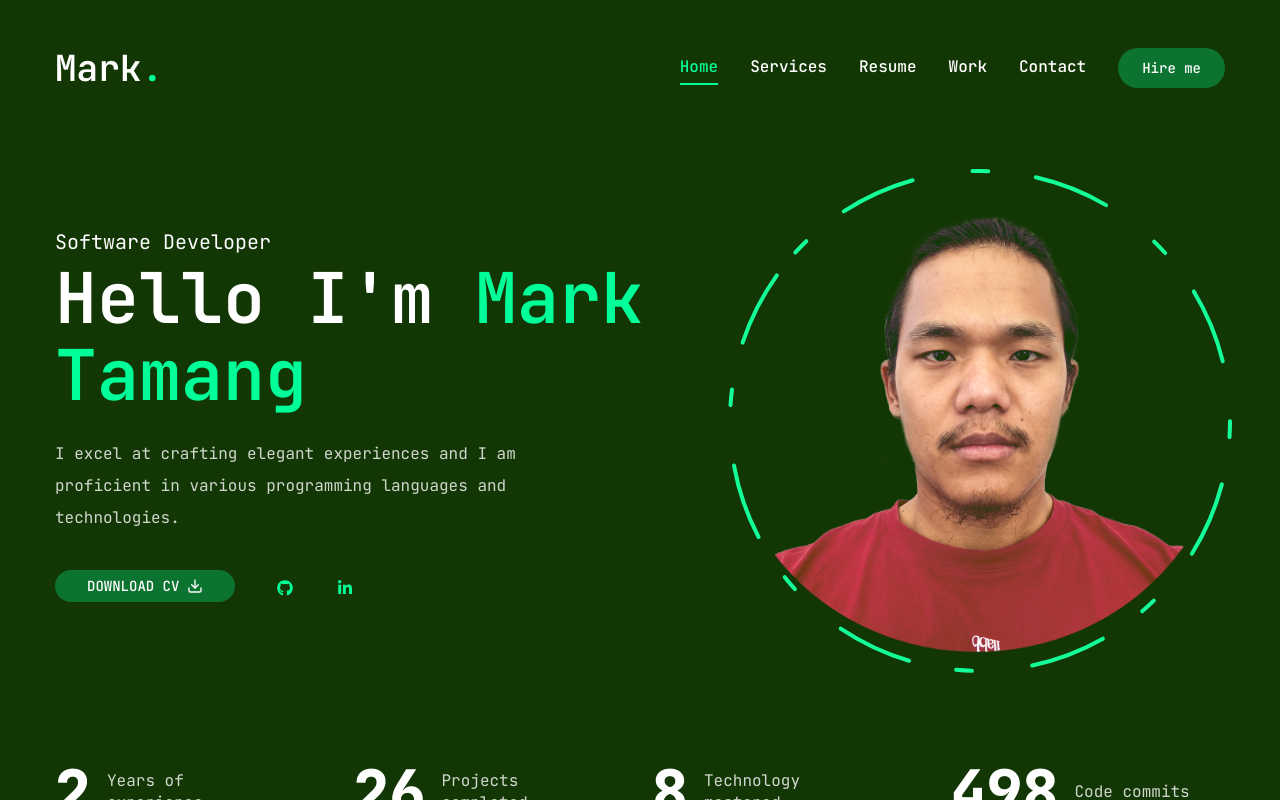
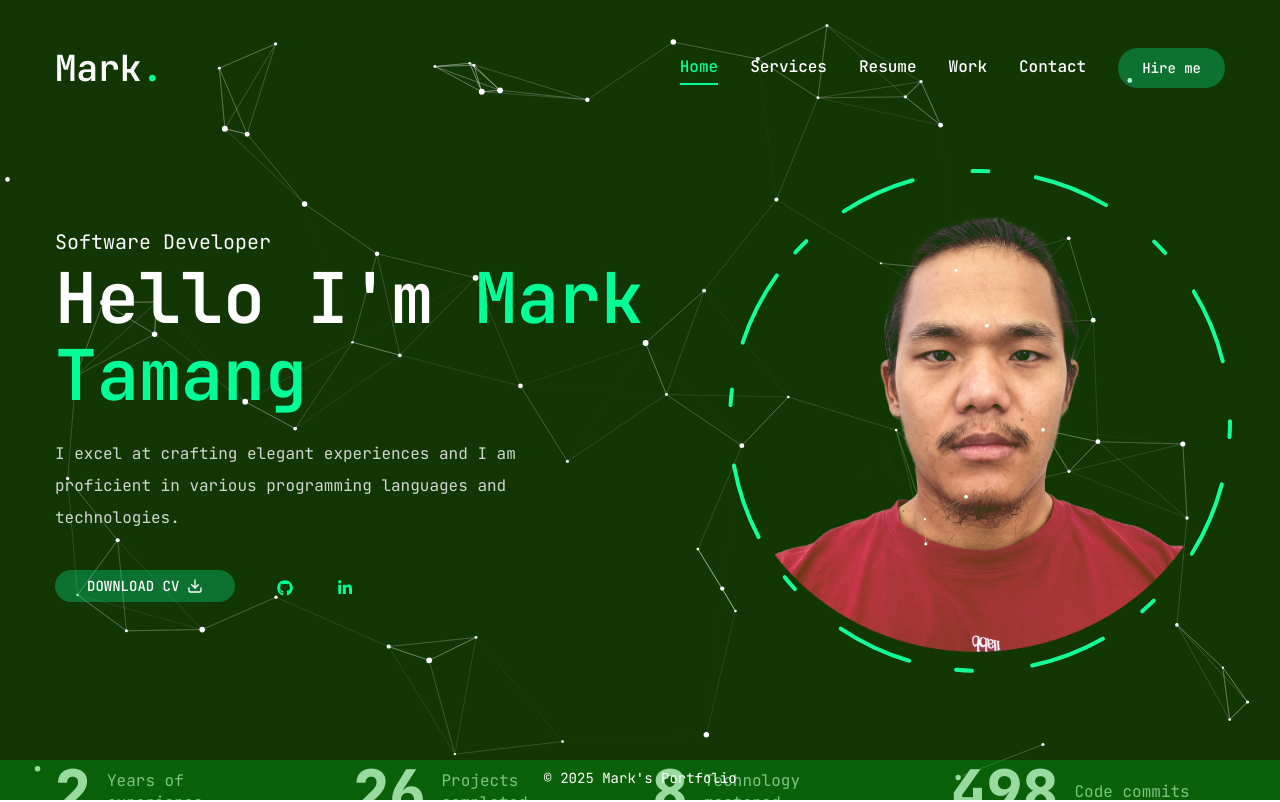
Before and after one commit to marktmng/mark-portfolio, a Next.js app: page / in a window 1280 px wide. Shown: the top 802 px of the page. Built offline with nearby package versions, Linux system fonts and the light colour scheme.

Commit message:
added particles effect

```diff
--- a/app/globals.css
+++ b/app/globals.css
@@ -24,3 +24,21 @@
     -webkit-text-stroke: 1px #02a312;
   }
 }
+
+.particles {
+  position: fixed;
+  top: 0;
+  left: 0;
+  width: 100vw;
+  height: 100vh;
+  z-index: -1; /* Send particles to the background */
+  pointer-events: none; /* Allow clicks to pass through */
+}
+
+.sticky-footer {
+  position: fixed;
+  bottom: 0;
+  left: 0;
+  width: 100%;
+  z-index: 10;
+}
--- a/app/layout.jsx
+++ b/app/layout.jsx
@@ -1,5 +1,6 @@
 import Header from "@/components/Header";
 import PageTransition from "@/components/PageTransition";
+import ParticlesComponent from "@/components/ParticlesComponent";
 import StairTransition from "@/components/StairTransition";
 import { JetBrains_Mono } from "next/font/google";
 import "./globals.css";
@@ -22,6 +23,7 @@ export default function RootLayout({ children }) {
         <Header />
         <StairTransition />
         <PageTransition>{children}</PageTransition>
+        <ParticlesComponent id="particles" />
       </body>
     </html>
   );
--- a/app/page.jsx
+++ b/app/page.jsx
@@ -4,6 +4,7 @@ import { Button } from "@/components/ui/button";
 import Link from "next/link";
 import { useState } from "react";
 import { FiDownload } from "react-icons/fi";
+import "./globals.css";
 
 import FeedbackForm from "@/components/ui/FeedbackForm";
 import Photo from "@/components/ui/Photo";
@@ -74,12 +75,15 @@ const Home = () => {
             </p>
           </div>
         </div>
-        <Testimonials />
-        <div
-          className="h-10 bg-[#02a312]/40 text-center py-2 text-sm hover:text-accent hover:cursor-pointer"
-          onClick={() => window.location.reload()}
-        >
-          <Link href="/">© 2025 Mark's Portfolio</Link>
+        <Testimonials className="mb-10" />
+        <div>
+          <br />
+          <div
+            className="sticky-footer h-10 bg-[#02a312]/40 text-center py-2 text-sm hover:text-accent hover:cursor-pointer"
+            onClick={() => window.location.reload()}
+          >
+            <Link href="/">© 2025 Mark's Portfolio</Link>
+          </div>
         </div>
       </div>
       {/* Feedback Modal */}
--- /dev/null
+++ b/components/ParticlesComponent.jsx
@@ -0,0 +1,75 @@
+"use client";
+
+import ParticlesLibrary, { initParticlesEngine } from "@tsparticles/react";
+import { loadSlim } from "@tsparticles/slim";
+import { useEffect, useMemo, useState } from "react";
+
+const ParticlesComponent = (props) => {
+  const [init, setInit] = useState(false);
+
+  useEffect(() => {
+    initParticlesEngine(async (engine) => {
+      await loadSlim(engine);
+    }).then(() => {
+      setInit(true);
+    });
+  }, []);
+
+  const particlesLoaded = (container) => {
+    console.log(container);
+  };
+
+  const options = useMemo(
+    () => ({
+      background: {
+        // color: { value: "#1a341a" },
+      },
+      fpsLimit: 120,
+      interactivity: {
+        events: {
+          onClick: { enable: true, mode: "push" },
+          onHover: { enable: true, mode: "grab" },
+        },
+        modes: {
+          push: { distance: 200, duration: 15 },
+          grab: { distance: 150 },
+        },
+      },
+      particles: {
+        color: { value: "#FFFFFF" },
+        links: {
+          color: "#FFFFFF",
+          distance: 150,
+          enable: true,
+          opacity: 0.3,
+          width: 1,
+        },
+        move: {
+          direction: "none",
+          enable: true,
+          outModes: { default: "bounce" },
+          random: true,
+          speed: 1,
+          straight: false,
+        },
+        number: { density: { enable: true }, value: 150 },
+        opacity: { value: 1.0 },
+        shape: { type: "circle" },
+        size: { value: { min: 1, max: 3 } },
+      },
+      detectRetina: true,
+    }),
+    []
+  );
+
+  return (
+    <ParticlesLibrary
+      id={props.id}
+      className="particles"
+      init={particlesLoaded}
+      options={options}
+    />
+  );
+};
+
+export default ParticlesComponent;
--- a/package.json
+++ b/package.json
@@ -16,6 +16,9 @@
     "@radix-ui/react-tabs": "^1.1.2",
     "@radix-ui/react-tooltip": "^1.1.6",
     "@radix-ui/react-visually-hidden": "^1.1.1",
+    "@tsparticles/all": "^3.8.1",
+    "@tsparticles/react": "^3.0.0",
+    "@tsparticles/slim": "^3.8.1",
     "class-variance-authority": "^0.7.1",
     "clsx": "^2.1.1",
     "framer-motion": "^12.0.5",
```
Also changed, not shown: 1 other file (tests, documents, lock files or other folders).
